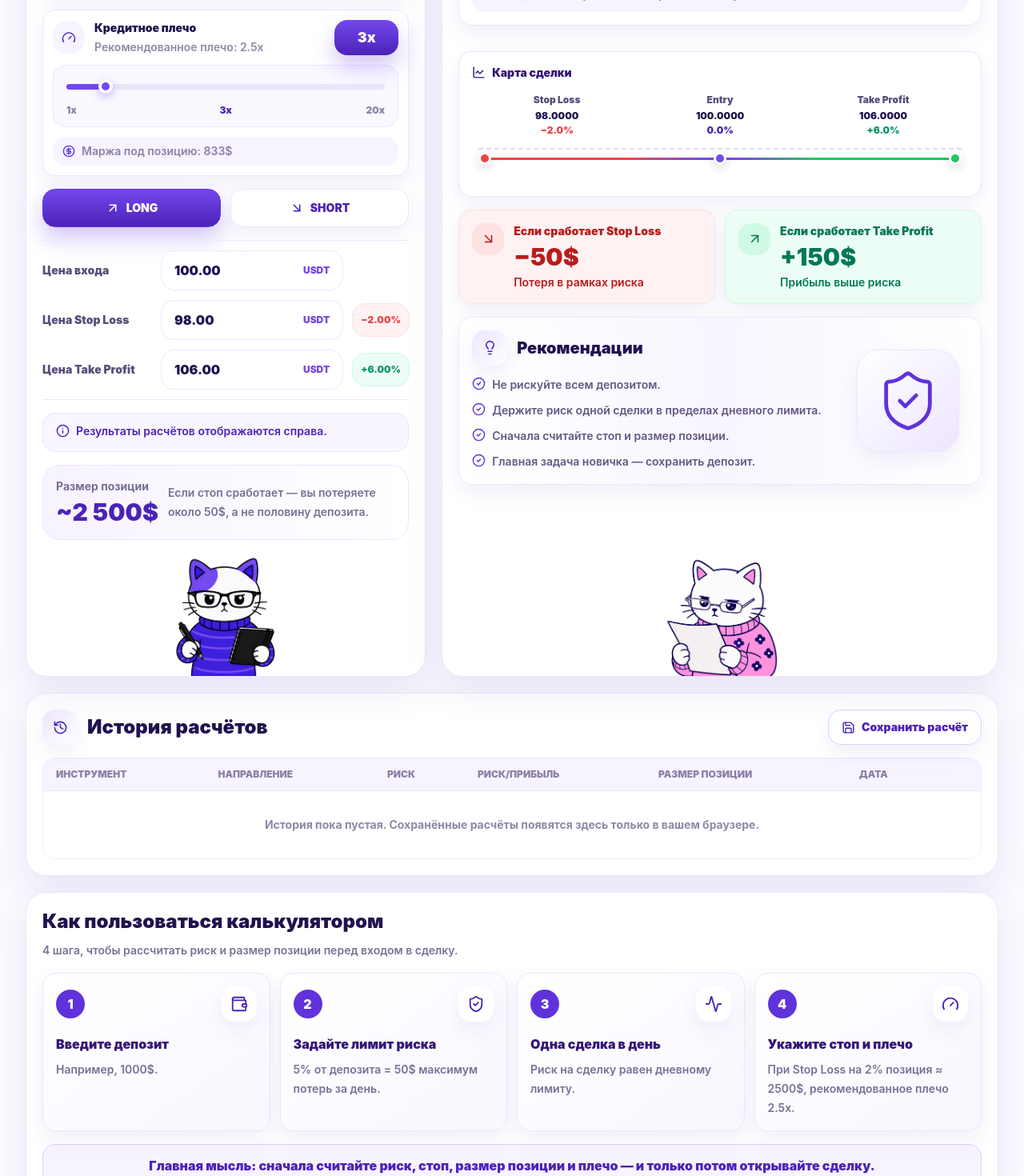
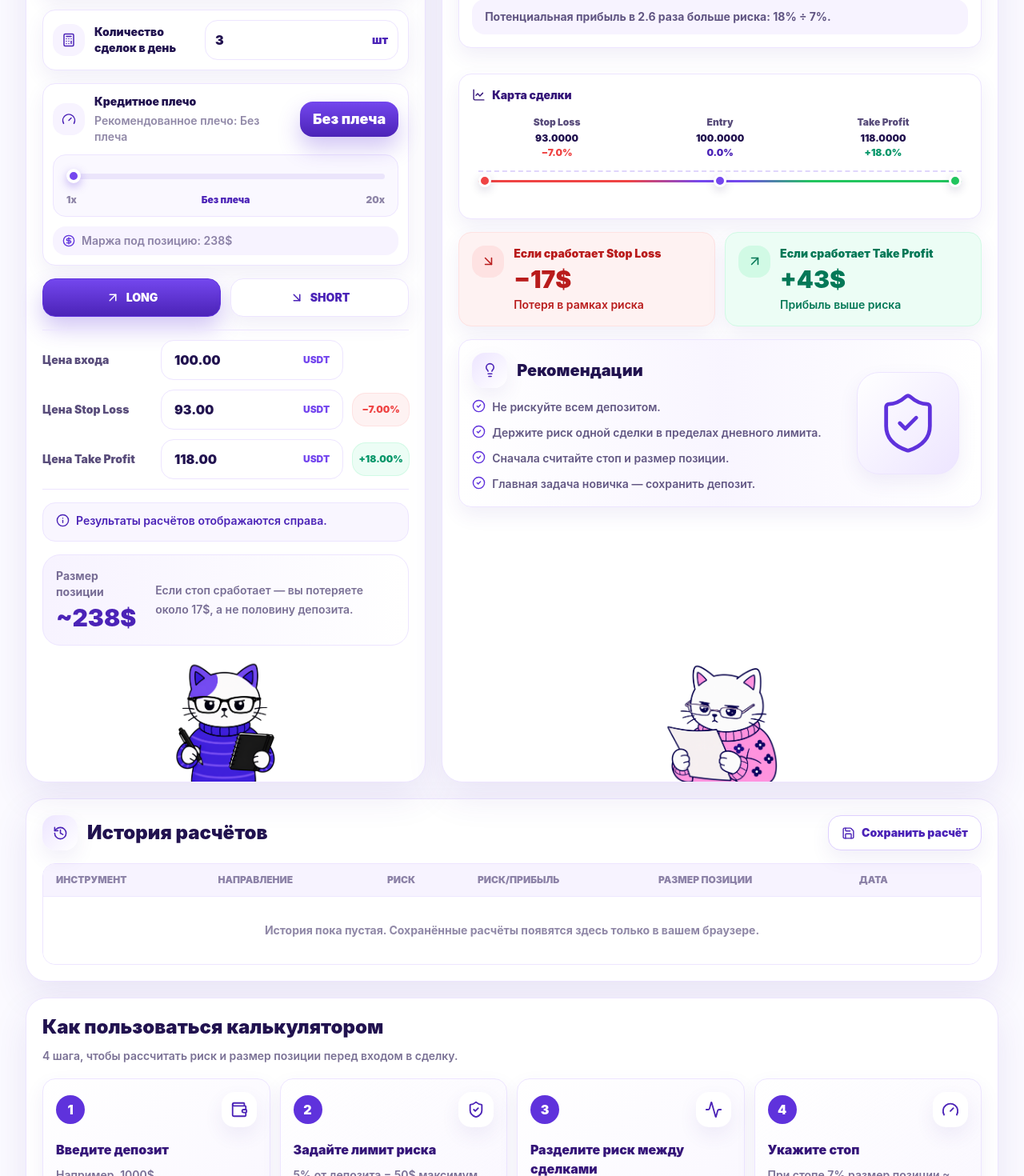
Before and after one commit to hvpex/fs-calculator, a React (Vite) app: page / in a window 1280 px wide. Shown: the part 880-2350 px from the top of the page at 80% size. Built offline with nearby package versions, Linux system fonts and the light colour scheme.

Commit message:
day risk fix

```diff
--- a/src/App.tsx
+++ b/src/App.tsx
@@ -29,6 +29,7 @@ type Direction = 'LONG' | 'SHORT';
 type CalculationSnapshot = {
   deposit: number;
   dailyRiskPercent: number;
+  tradesPerDay: number;
   selectedLeverage: number;
   direction: Direction;
   entryPrice: string;
@@ -48,57 +49,30 @@ type HistoryItem = {
 };
 
 const HISTORY_KEY = 'financial-freedom-risk-history';
-const TRADES_PER_DAY = 1;
 
 function App() {
   const [deposit, setDeposit] = useState(1000);
   const [dailyRiskPercent, setDailyRiskPercent] = useState(5);
-  const [selectedLeverage, setSelectedLeverage] = useState(3);
+  const [tradesPerDay, setTradesPerDay] = useState(3);
+  const [selectedLeverage, setSelectedLeverage] = useState(1);
   const [direction, setDirection] = useState<Direction>('LONG');
   const [entryPrice, setEntryPrice] = useState('100.00');
-  const [stopLoss, setStopLoss] = useState('98.00');
-  const [takeProfit, setTakeProfit] = useState('106.00');
+  const [stopLoss, setStopLoss] = useState('93.00');
+  const [takeProfit, setTakeProfit] = useState('118.00');
   const [isFaqOpen, setIsFaqOpen] = useState(false);
   const [notice, setNotice] = useState('');
   const [history, setHistory] = useState<HistoryItem[]>(() => readHistory());
 
   const calc = useMemo(() => {
-    const entry = parsePrice(entryPrice);
-    const sl = parsePrice(stopLoss);
-    const tp = parsePrice(takeProfit);
-    const dailyRiskAmount =
-      deposit > 0 && dailyRiskPercent > 0 ? (deposit * dailyRiskPercent) / 100 : 0;
-    const riskPerTrade = dailyRiskAmount / TRADES_PER_DAY;
-    const riskDistance = Math.abs(entry - sl);
-    const profitDistance = Math.abs(tp - entry);
-    const riskDistancePercent = entry > 0 ? (riskDistance / entry) * 100 : 0;
-    const rewardDistancePercent = entry > 0 ? (profitDistance / entry) * 100 : 0;
-    const positionSize =
-      riskDistancePercent > 0 ? riskPerTrade / (riskDistancePercent / 100) : 0;
-    const rr = riskDistancePercent > 0 ? rewardDistancePercent / riskDistancePercent : 0;
-    const potentialProfit = riskPerTrade * rr;
-    const requiredLeverage = deposit > 0 ? positionSize / deposit : 0;
-    const maxPositionByLeverage = deposit > 0 ? deposit * selectedLeverage : 0;
-    const marginRequired = selectedLeverage > 0 ? positionSize / selectedLeverage : 0;
-
-    return {
-      entry,
-      sl,
-      tp,
-      dailyRiskAmount,
-      riskPerTrade,
-      positionSize,
-      riskDistance,
-      profitDistance,
-      riskDistancePercent,
-      rewardDistancePercent,
-      rr,
-      potentialProfit,
-      requiredLeverage,
-      maxPositionByLeverage,
-      marginRequired,
+    return calculateRiskValues({
+      dailyRiskPercent,
+      deposit,
+      entryPrice,
       selectedLeverage,
-    };
+      stopLoss,
+      takeProfit,
+      tradesPerDay,
+    });
   }, [
     dailyRiskPercent,
     deposit,
@@ -106,6 +80,7 @@ function App() {
     selectedLeverage,
     stopLoss,
     takeProfit,
+    tradesPerDay,
   ]);
 
   const errors = useMemo(() => {
@@ -113,6 +88,7 @@ function App() {
 
     if (deposit <= 0) nextErrors.push('Депозит должен быть больше 0.');
     if (dailyRiskPercent <= 0) nextErrors.push('Лимит риска должен быть больше 0.');
+    if (tradesPerDay <= 0) nextErrors.push('Количество сделок должно быть больше 0.');
     if (!Number.isFinite(calc.entry) || calc.entry <= 0) {
       nextErrors.push('Цена входа должна быть больше 0.');
     }
@@ -151,10 +127,11 @@ function App() {
     deposit,
     direction,
     selectedLeverage,
+    tradesPerDay,
   ]);
 
   const isValid = errors.length === 0;
-  const leverageLabel = formatSelectedLeverage(selectedLeverage);
+  const leverageLabel = formatLeverage(calc.requiredLeverage);
   const riskPercentOfDeposit =
     deposit > 0 ? Math.max(0, (calc.riskPerTrade / deposit) * 100) : 0;
   const isBalanced = isValid && calc.rr >= 1.5 && riskPercentOfDeposit <= 3;
@@ -201,6 +178,7 @@ function App() {
       snapshot: {
         deposit,
         dailyRiskPercent,
+        tradesPerDay,
         selectedLeverage,
         direction,
         entryPrice,
@@ -220,6 +198,7 @@ function App() {
   const applyHistoryItem = (item: HistoryItem) => {
     setDeposit(item.snapshot.deposit);
     setDailyRiskPercent(item.snapshot.dailyRiskPercent);
+    setTradesPerDay(item.snapshot.tradesPerDay);
     setSelectedLeverage(item.snapshot.selectedLeverage);
     setDirection(item.snapshot.direction);
     setEntryPrice(item.snapshot.entryPrice);
@@ -261,8 +240,10 @@ function App() {
             setSelectedLeverage={setSelectedLeverage}
             setStopLoss={setStopLoss}
             setTakeProfit={setTakeProfit}
+            setTradesPerDay={setTradesPerDay}
             stopLoss={stopLoss}
             takeProfit={takeProfit}
+            tradesPerDay={tradesPerDay}
           />
 
           <ResultsPanel
@@ -310,6 +291,63 @@ type Calc = {
   selectedLeverage: number;
 };
 
+type CalculationInput = {
+  deposit: number;
+  dailyRiskPercent: number;
+  tradesPerDay: number;
+  selectedLeverage: number;
+  entryPrice: string;
+  stopLoss: string;
+  takeProfit: string;
+};
+
+function calculateRiskValues({
+  dailyRiskPercent,
+  deposit,
+  entryPrice,
+  selectedLeverage,
+  stopLoss,
+  takeProfit,
+  tradesPerDay,
+}: CalculationInput): Calc {
+  const entry = parsePrice(entryPrice);
+  const sl = parsePrice(stopLoss);
+  const tp = parsePrice(takeProfit);
+  const dailyRiskAmount =
+    deposit > 0 && dailyRiskPercent > 0 ? (deposit * dailyRiskPercent) / 100 : 0;
+  const riskPerTrade = tradesPerDay > 0 ? dailyRiskAmount / tradesPerDay : 0;
+  const riskDistancePrice = Math.abs(entry - sl);
+  const profitDistance = Math.abs(tp - entry);
+  const riskDistance = entry > 0 ? riskDistancePrice / entry : 0;
+  const riskDistancePercent = riskDistance * 100;
+  const rewardDistancePercent = entry > 0 ? (profitDistance / entry) * 100 : 0;
+  const positionSize = riskDistance > 0 ? riskPerTrade / riskDistance : 0;
+  const rr = riskDistancePrice > 0 ? profitDistance / riskDistancePrice : 0;
+  const potentialProfit = riskPerTrade * rr;
+  const requiredLeverage = deposit > 0 ? positionSize / deposit : 0;
+  const maxPositionByLeverage = deposit > 0 ? deposit * selectedLeverage : 0;
+  const marginRequired = selectedLeverage > 0 ? positionSize / selectedLeverage : 0;
+
+  return {
+    entry,
+    sl,
+    tp,
+    dailyRiskAmount,
+    riskPerTrade,
+    positionSize,
+    riskDistance,
+    profitDistance,
+    riskDistancePercent,
+    rewardDistancePercent,
+    rr,
+    potentialProfit,
+    requiredLeverage,
+    maxPositionByLeverage,
+    marginRequired,
+    selectedLeverage,
+  };
+}
+
 function Header({
   notice,
   onOpenFaq,
@@ -411,8 +449,10 @@ function CalculatorPanel({
   setSelectedLeverage,
   setStopLoss,
   setTakeProfit,
+  setTradesPerDay,
   stopLoss,
   takeProfit,
+  tradesPerDay,
 }: {
   calc: Calc;
   dailyRiskPercent: number;
@@ -427,8 +467,10 @@ function CalculatorPanel({
   setSelectedLeverage: (value: number) => void;
   setStopLoss: (value: string) => void;
   setTakeProfit: (value: string) => void;
+  setTradesPerDay: (value: number) => void;
   stopLoss: string;
   takeProfit: string;
+  tradesPerDay: number;
 }) {
   return (
     <article className="panel-card calculator-panel">
@@ -450,6 +492,16 @@ function CalculatorPanel({
           value={dailyRiskPercent}
           onChange={setDailyRiskPercent}
         />
+
+        <FieldRow icon={<Calculator size={18} />} label="Количество сделок в день">
+          <AmountInput
+            min={1}
+            step={1}
+            suffix="шт"
+            value={tradesPerDay}
+            onChange={setTradesPerDay}
+          />
+        </FieldRow>
 
         <LeverageControl
           marginRequired={calc.marginRequired}
@@ -778,13 +830,13 @@ function EducationSection() {
       icon: <ShieldCheck size={22} />,
     },
     {
-      title: 'Одна сделка в день',
-      text: 'Риск на сделку равен дневному лимиту.',
+      title: 'Разделите риск между сделками',
+      text: 'Если сделок 3, риск на одну ≈ 16–17$.',
       icon: <Activity size={22} />,
     },
     {
-      title: 'Укажите стоп и плечо',
-      text: 'При Stop Loss на 2% позиция ≈ 2500$, рекомендованное плечо 2.5x.',
+      title: 'Укажите стоп',
+      text: 'При стопе 7% размер позиции ≈ 238$.',
       icon: <Gauge size={22} />,
     },
   ];
@@ -814,7 +866,7 @@ function EducationSection() {
       </div>
 
       <p className="mt-4 rounded-2xl border border-brand-200 bg-brand-50 px-4 py-3 text-center text-base font-black leading-7 text-brand-700">
-        Главная мысль: сначала считайте риск, стоп, размер позиции и плечо — и только потом открывайте сделку.
+        Главная мысль: сначала считайте риск, стоп и размер позиции — и только потом открывайте сделку.
       </p>
     </section>
   );
@@ -842,18 +894,53 @@ function FaqModal({ onClose }: { onClose: () => void }) {
         <div className="grid gap-4">
           <FaqCard
             title="Как считается риск?"
-            formula="Дневной риск = Депозит × Лимит риска / 100; риск на сделку = дневной риск"
-            example="1000$ × 5% = 50$"
+            formula={
+              <>
+                <span className="block">Дневной риск = Депозит × Лимит риска / 100</span>
+                <span className="block">Риск на сделку = Дневной риск ÷ Количество сделок</span>
+              </>
+            }
+            example={
+              <>
+                <span className="block">1000$ × 5% = 50$</span>
+                <span className="block">50$ ÷ 3 ≈ 16.67$</span>
+              </>
+            }
           />
           <FaqCard
             title="Как считается размер позиции?"
-            formula="Процент стопа = |Цена входа − Stop Loss| ÷ Цена входа; размер позиции = риск ÷ процент стопа"
-            example="Entry 100$, Stop Loss 98$ → стоп 2%; 50$ ÷ 0.02 ≈ 2500$"
+            formula={
+              <>
+                <span className="block">Процент стопа = |Entry − Stop Loss| ÷ Entry</span>
+                <span className="block">Размер позиции = Риск на сделку ÷ Процент стопа</span>
+              </>
+            }
+            example={
+              <>
+                <span className="block">Entry 100$, Stop Loss 93$ → стоп 7%</span>
+                <span className="block">16.67$ ÷ 0.07 ≈ 238$</span>
+              </>
+            }
+          />
+          <FaqCard
+            title="Как считается R/R?"
+            formula="R/R = |Take Profit − Entry| ÷ |Entry − Stop Loss|"
+            example={
+              <>
+                <span className="block">Entry 100$, Stop Loss 93$, Take Profit 118$</span>
+                <span className="block">18 ÷ 7 ≈ 2.6, значит R/R = 1 : 2.6</span>
+              </>
+            }
           />
           <FaqCard
             title="Как считается плечо?"
-            formula="Рекомендованное плечо = Размер позиции ÷ Депозит; маржа = Размер позиции ÷ выбранное плечо"
-            example="2500$ ÷ 1000$ = 2.5x; при 3x маржа ≈ 833$"
+            formula={
+              <>
+                <span className="block">Плечо = Размер позиции ÷ Депозит</span>
+                <span className="block">Если результат ≤ 1 — показываем «Без плеча».</span>
+              </>
+            }
+            example="238$ ÷ 1000$ = 0.238 → Без плеча"
           />
           <div className="rounded-2xl border border-brand-100 bg-white p-4 shadow-soft">
             <h3 className="text-lg font-black text-brand-800">Почему важны лимиты?</h3>
@@ -1309,8 +1396,8 @@ function FaqCard({
   formula,
   title,
 }: {
-  example: string;
-  formula: string;
+  example: ReactNode;
+  formula: ReactNode;
   title: string;
 }) {
   return (
@@ -1406,14 +1493,17 @@ function normalizeHistoryItem(item: unknown, index: number): HistoryItem | null
   const fallbackSnapshot = snapshotFromHistoryDisplay(raw, direction);
   const snapshot = normalizeSnapshot(raw.snapshot, fallbackSnapshot);
   const itemDirection = isDirection(raw.direction) ? raw.direction : snapshot.direction;
+  const displayCalc = calculateRiskValues(snapshot);
+  const riskPercentOfDeposit =
+    snapshot.deposit > 0 ? Math.max(0, (displayCalc.riskPerTrade / snapshot.deposit) * 100) : 0;
 
   return {
     id: typeof raw.id === 'string' ? raw.id : `history-${index}-${Date.now()}`,
     instrument: typeof raw.instrument === 'string' ? raw.instrument : 'CUSTOM',
     direction: itemDirection,
-    risk: typeof raw.risk === 'string' ? raw.risk : `${formatPercent(snapshot.dailyRiskPercent)}%`,
-    rr: typeof raw.rr === 'string' ? raw.rr : '1 : 0.0',
-    position: typeof raw.position === 'string' ? raw.position : '0$',
+    risk: `${formatPercent(riskPercentOfDeposit)}%`,
+    rr: `1 : ${formatRatio(displayCalc.rr)}`,
+    position: formatMoney(displayCalc.positionSize),
     date: typeof raw.date === 'string' ? raw.date : formatDateLabel(new Date()),
     snapshot: {
       ...snapshot,
@@ -1429,6 +1519,7 @@ function normalizeSnapshot(
   return {
     deposit: normalizePositiveNumber(snapshot?.deposit, fallback.deposit),
     dailyRiskPercent: normalizePositiveNumber(snapshot?.dailyRiskPercent, fallback.dailyRiskPercent),
+    tradesPerDay: normalizeTradesPerDay(snapshot?.tradesPerDay, fallback.tradesPerDay),
     selectedLeverage: normalizeLeverage(snapshot?.selectedLeverage, fallback.selectedLeverage),
     direction: isDirection(snapshot?.direction) ? snapshot.direction : fallback.direction,
     entryPrice: normalizePriceValue(snapshot?.entryPrice, fallback.entryPrice),
@@ -1442,8 +1533,10 @@ function snapshotFromHistoryDisplay(
   direction: Direction,
 ): CalculationSnapshot {
   const deposit = 1000;
-  const dailyRiskPercent = clamp(parseDisplayNumber(item.risk) || 1, 0.5, 5);
-  const riskAmount = (deposit * dailyRiskPercent) / 100;
+  const tradesPerDay = 3;
+  const riskPercentPerTrade = clamp(parseDisplayNumber(item.risk) || 1, 0.1, 100);
+  const dailyRiskPercent = clamp(riskPercentPerTrade * tradesPerDay, 0.5, 5);
+  const riskAmount = (deposit * dailyRiskPercent) / 100 / tradesPerDay;
   const positionSize = parseDisplayNumber(item.position) || 1000;
   const rr = parseRatioDisplay(item.rr) || 2;
   const stopPercent = positionSize > 0 ? (riskAmount / positionSize) * 100 : 2;
@@ -1455,6 +1548,7 @@ function snapshotFromHistoryDisplay(
   return {
     deposit,
     dailyRiskPercent,
+    tradesPerDay,
     selectedLeverage: roundLeverageUp(requiredLeverage),
     direction,
     entryPrice: formatInputPrice(entry),
@@ -1467,6 +1561,11 @@ function normalizePositiveNumber(value: unknown, fallback: number) {
   return typeof value === 'number' && Number.isFinite(value) && value > 0 ? value : fallback;
 }
 
+function normalizeTradesPerDay(value: unknown, fallback: number) {
+  const trades = typeof value === 'number' && Number.isFinite(value) ? value : fallback;
+  return Math.max(1, Math.round(trades));
+}
+
 function normalizeLeverage(value: unknown, fallback: number) {
   const leverage = typeof value === 'number' && Number.isFinite(value) ? value : fallback;
   return clamp(leverage, 1, 20);
@@ -1524,7 +1623,7 @@ function formatRatio(value: number) {
 
 function formatLeverage(value: number) {
   if (!Number.isFinite(value) || value <= 1) return 'Без плеча';
-  return `${formatLeverageNumber(value)}x`;
+  return `${value.toFixed(1)}x`;
 }
 
 function formatSelectedLeverage(value: number) {
@@ -1558,8 +1657,10 @@ function formatDistancePercent(value: number) {
 }
 
 function formatPercent(value: number) {
-  if (value < 1) return value.toFixed(1).replace('.', ',');
-  return Math.round(value).toString();
+  if (!Number.isFinite(value)) return '0';
+  const rounded = Math.round(value * 10) / 10;
+  if (Number.isInteger(rounded)) return rounded.toFixed(0);
+  return rounded.toFixed(1).replace('.', ',');
 }
 
 function makeId() {
```
